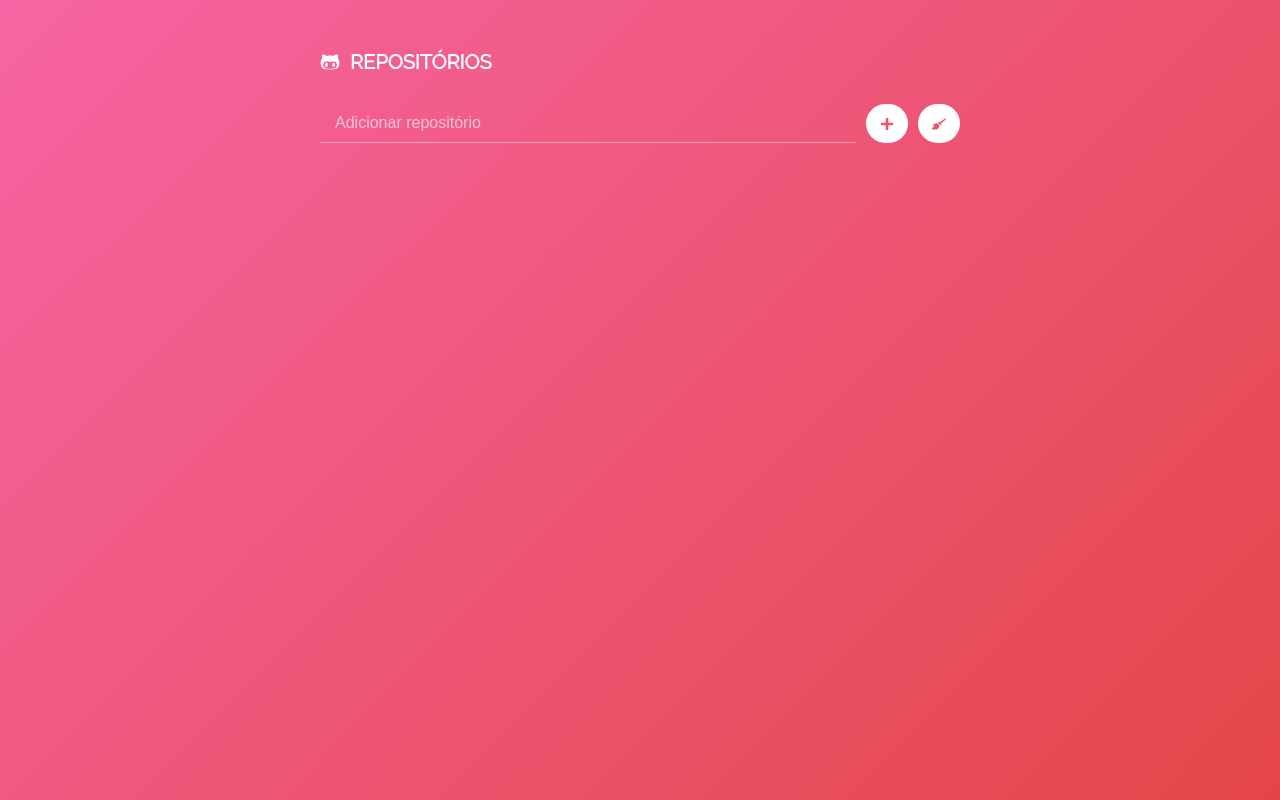
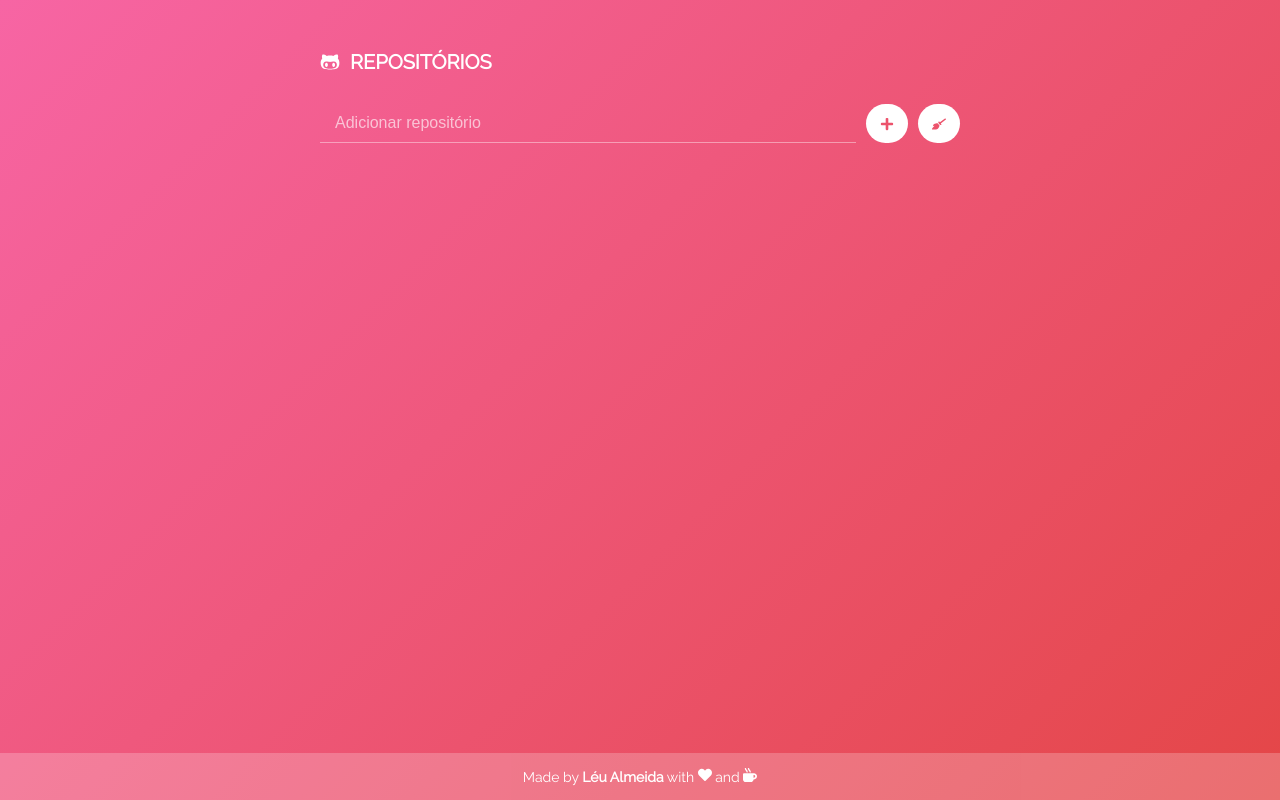
Before and after one commit to LeuAlmeida/github.repositories.list, a React (Create React App) app: page / in a window 1280 px wide. Built offline with nearby package versions, Linux system fonts and the light colour scheme.

Commit message:
Importing copyrights component

```diff
--- a/src/pages/Main/index.js
+++ b/src/pages/Main/index.js
@@ -14,6 +14,8 @@ import ReactTooltip from 'react-tooltip';
 import api from '../../services/api';
 
 import Container from '../../components/Container';
+import Copyrights from '../../components/Copyrights';
+
 import { Form, SubmitButton, CleanButton, List, ErrorMessage } from './styles';
 
 export default class Main extends Component {
@@ -101,6 +103,7 @@ export default class Main extends Component {
     const { newRepo, repositories, loading, error } = this.state;
 
     return (
+      <>
         <Container>
           <h1>
             <FaGithubAlt />
@@ -177,6 +180,8 @@ export default class Main extends Component {
             ))}
           </List>
         </Container>
+        <Copyrights />
+      </>
     );
   }
 }
--- a/src/pages/Repository/index.js
+++ b/src/pages/Repository/index.js
@@ -5,6 +5,7 @@ import { FaChevronLeft, FaChevronRight, FaSpinner } from 'react-icons/fa';
 import api from '../../services/api';
 
 import Container from '../../components/Container';
+import Copyrights from '../../components/Copyrights';
 import {
   Loading,
   Owner,
@@ -108,13 +109,17 @@ export default class Repository extends Component {
     }
 
     return (
+      <>
         <Container>
           <Owner>
             <Link to="/">
               <FaChevronLeft color="#FFF" size={14} />
               Voltar aos repositórios
             </Link>
-          <img src={repository.owner.avatar_url} alt={repository.owner.login} />
+            <img
+              src={repository.owner.avatar_url}
+              alt={repository.owner.login}
+            />
             <h1>{repository.name}</h1>
             <p>{repository.description}</p>
           </Owner>
@@ -124,7 +129,10 @@ export default class Repository extends Component {
             <IssueSelection active={filterIndex}>
               {filters.map((filter, index) => (
                 <div key={filter.label}>
-                <button type="button" onClick={() => this.handleFilter(index)}>
+                  <button
+                    type="button"
+                    onClick={() => this.handleFilter(index)}
+                  >
                     {filter.label}
                   </button>
                 </div>
@@ -166,6 +174,8 @@ export default class Repository extends Component {
             </button>
           </PageActions>
         </Container>
+        <Copyrights />
+      </>
     );
   }
 }
```
Lines whose indentation alone changed are shown as unchanged.
